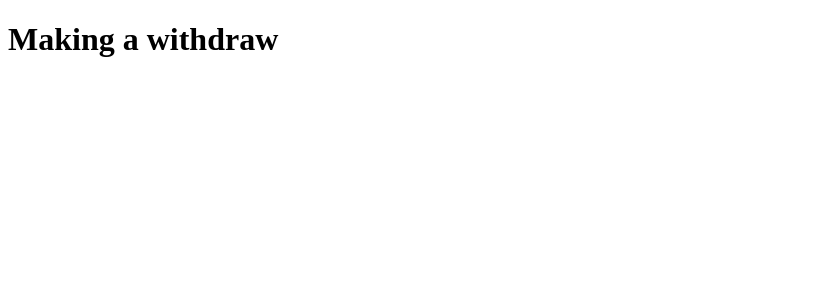
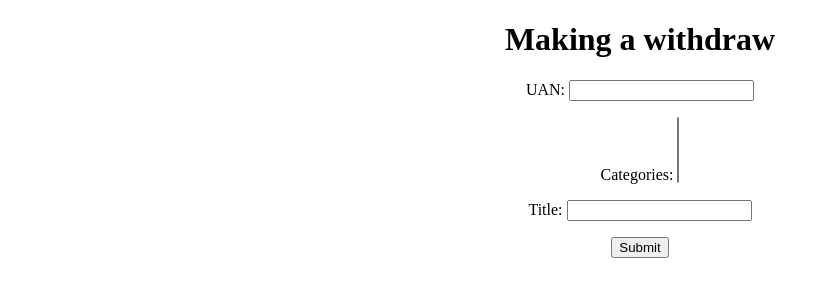
Before and after one commit to Abzatzzzz/archmoney, a Django app: page /withdraw/ in a window 1280 px wide. Shown: the top 300 px of the page, without its empty margins (0-830 px from the left). Run offline with Django 3.2, Linux system fonts and the light colour scheme; data that the repository does not hold is empty.

Commit message:
forms created

```diff
--- /dev/null
+++ b/money/forms.py
@@ -0,0 +1,15 @@
+from django import forms
+from django.core.exceptions import ValidationError
+from .models import DepCategory, WithCategory
+
+
+class DepositForm(forms.Form):
+    uan = forms.DecimalField(label="UAN", required=True)
+    categories = forms.ModelMultipleChoiceField(queryset=DepCategory.objects.all())
+    title = forms.CharField(required=False, max_length=50)
+
+
+class WithdrawForm(forms.Form):
+    uan = forms.DecimalField(label="UAN", required=True)
+    categories = forms.ModelMultipleChoiceField(queryset=WithCategory.objects.all())
+    title = forms.CharField(required=False, max_length=50)
--- a/money/templates/money/withdraw.html
+++ b/money/templates/money/withdraw.html
@@ -2,9 +2,19 @@
   <html>
     <head>
     <meta charset="utf-8" />
-    <title>withdraw page</title>
+    <title>deposit page</title>
     </head>
     <body>
+      <div style="text-align: center;">
         <h1>Making a withdraw</h1>
+      <form action="" method="post">
+         {% csrf_token %}
+         <table>
+         {{ form.as_p }}
+         </table>
+         <input type="submit" value="Submit" />
+      </form>
+
+      </div>
     </body>
   </html>
--- a/money/views.py
+++ b/money/views.py
@@ -1,6 +1,11 @@
 from django.shortcuts import render
+from django.http import HttpResponseRedirect
+from django.urls import reverse
+from django.db.models import Sum
+from django.contrib import messages
+
 from . import models
-from django.db.models import Sum
+from .forms import DepositForm, WithdrawForm
 
 from datetime import date
 
@@ -10,9 +15,7 @@ def index(request):
     t = str(date.today())
     month = int(t[5:7])
     positive_balance = models.Deposit.objects.aggregate(Sum("uan"))["uan__sum"]
-    negative_balance = models.Withdraw.objects.aggregate(Sum("uan"))[
-        "uan__sum"
-    ]
+    negative_balance = models.Withdraw.objects.aggregate(Sum("uan"))["uan__sum"]
     total_balance = positive_balance - negative_balance
     balances = {
         "positive_balance": positive_balance,
@@ -20,16 +23,46 @@ def index(request):
         "total_balance": total_balance,
     }
     context = {
-        "all_deposits": models.Deposit.objects.filter(date__month=month),
-        "all_withdraws": models.Withdraw.objects.filter(date__month=month),
+        "all_deposits": models.Deposit.objects.filter(date__month=month).order_by('-date'),
+        "all_withdraws": models.Withdraw.objects.filter(date__month=month).order_by('-date'),
         "balances": balances,
     }
     return render(request, "money/index.html", context)
 
 
 def deposit(request):
-    return render(request, "money/deposit.html")
+    if request.method == "POST":
+        # Создаём экземпляр формы и заполняем данными из запроса:
+        form = DepositForm(request.POST)
+        # Проверка валидности данных формы:
+        if form.is_valid():
+            # Добавляем запись в базу
+            update_balance = models.Deposit(
+                uan=form.cleaned_data.get("uan"),
+                category=form.cleaned_data.get("categories")[0],
+                title=form.cleaned_data.get("title"),
+            )
+            update_balance.save()
+            messages.success(request, 'Transaction completed')
+            return HttpResponseRedirect(reverse("index"))
+    # Если это GET, создать форму по умолчанию.
+    else:
+        form = DepositForm()
+    return render(request, "money/deposit.html", {"form": form})
 
 
 def withdraw(request):
-    return render(request, "money/withdraw.html")
+    if request.method == 'POST':
+        form = WithdrawForm(request.POST)
+        if form.is_valid():
+            update_balance = models.Withdraw(
+                uan=form.cleaned_data.get("uan"),
+                category=form.cleaned_data.get("categories")[0],
+                title=form.cleaned_data.get("title"),
+            )
+            update_balance.save()
+            messages.success(request, 'Transaction completed')
+            return HttpResponseRedirect(reverse("index"))
+    else:
+        form = WithdrawForm()
+    return render(request, "money/withdraw.html", {'form': form})
```
Also changed, not shown: money/templates/money/deposit.html (+11 -0 lines), money/templates/money/index.html (+22 -11 lines), money/templates/money/success.html (added, +10 -0 lines), 2 other files.
